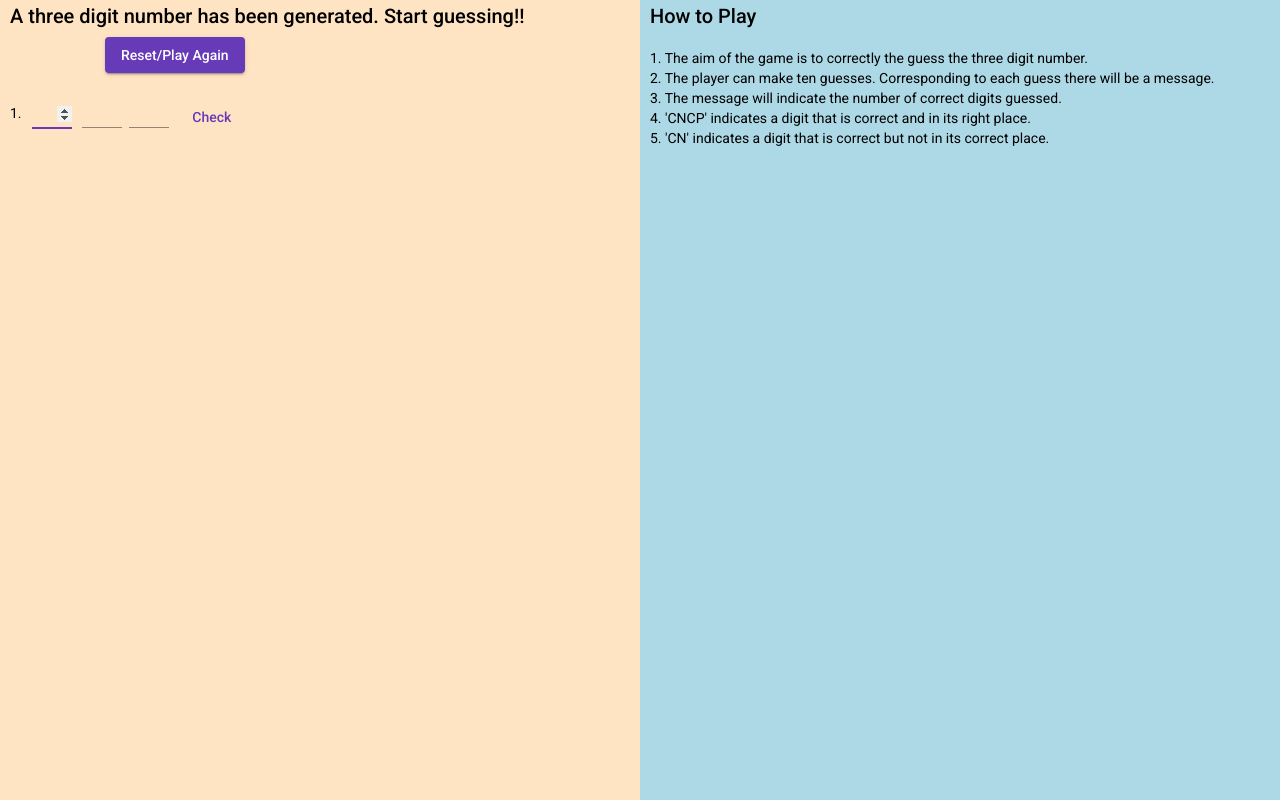
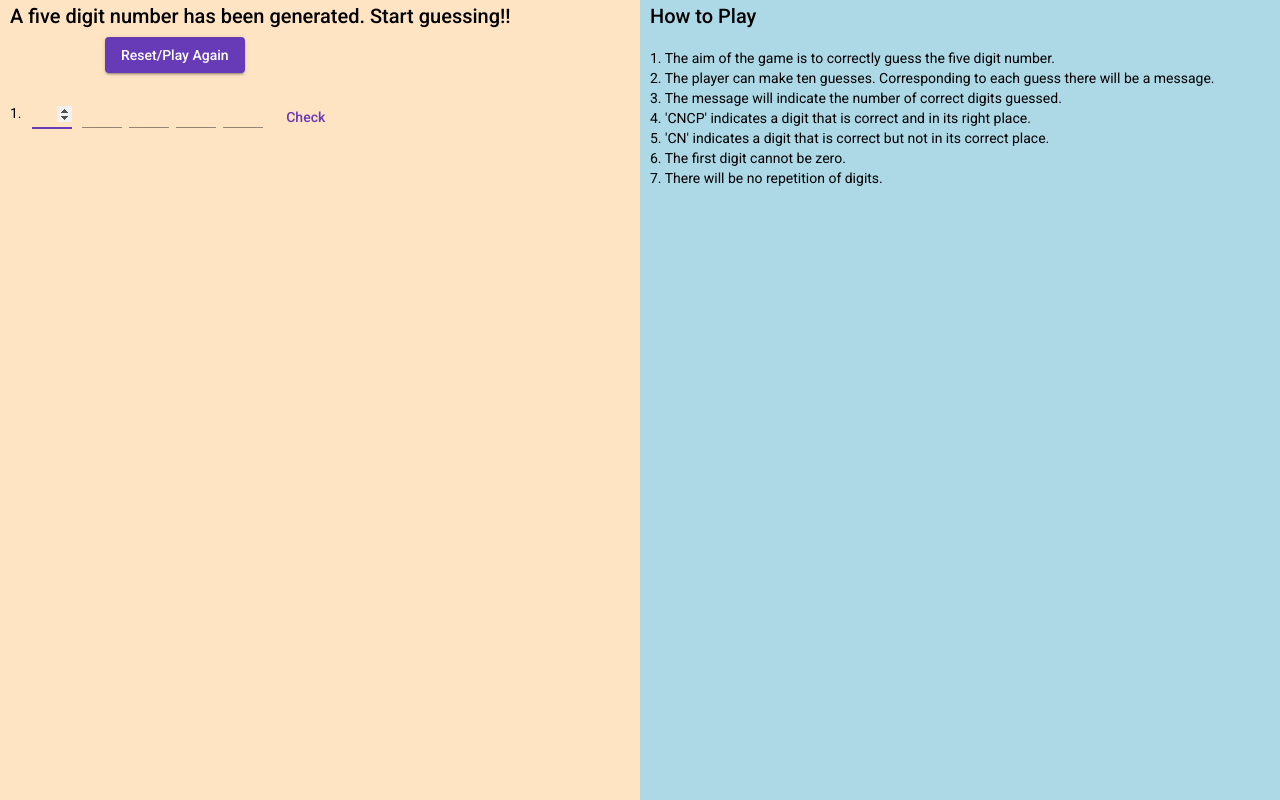
Before and after one commit to sid10h/speculate-number, an Angular app: page / in a window 1280 px wide. Both pictures are taken after a click on the button "Start Playing". Built offline with nearby package versions, Linux system fonts and the light colour scheme.

Commit message:
updates to deploy to heroku

```diff
--- a/src/app/number-guess/number-guess.component.html
+++ b/src/app/number-guess/number-guess.component.html
@@ -1,34 +1,59 @@
 <div class="split left" style="background-color: bisque;">
-    <button mat-raised-button color="primary" style="margin-top: 300px; margin-left: 326px;" *ngIf = "!isPlay" (click)="startPlaying()">Start Playing</button>
+    <button mat-raised-button color="primary" style="margin-top: 300px; margin-left: 326px;" *ngIf="!isPlay"
+        (click)="startPlaying()">Start Playing</button>
     <div *ngIf="isPlay">
-        <h2 style="margin-left: 10px;"> A three digit number has been generated. Start guessing!!
-            <button mat-raised-button color="primary" style="margin-left: 95px; margin-top: 5px;" (click)="callPlayAgain()">Reset/Play Again</button>
+        <h2 style="margin-left: 10px;"> A five digit number has been generated. Start guessing!!
+            <button mat-raised-button color="primary" style="margin-left: 95px; margin-top: 5px;"
+                (click)="callPlayAgain()">Reset/Play Again</button>
         </h2>
-        <div *ngFor = "let item of guessedNumbers, let i = index" style="clear: left; padding-left: 10px;">
+
+        <div *ngFor="let item of guessedNumbers, let i = index" style="clear: left; padding-left: 10px;">
+            <form>
                 <div class="inline">
                     {{i+1}}. &nbsp;
                     <mat-form-field style="width:40px;">
-                        <input matInput type="number" #first (keypress)="firstNumberOnly($event, i)" [(ngModel)]="item.first" [ngModelOptions]="{standalone: true}"
-                        [disabled] = "item.disable == true">
+                        <input matInput type="number" #first (keypress)="firstNumberOnly($event, i)"
+                            [(ngModel)]="item.first" [ngModelOptions]="{standalone: true}"
+                            [disabled]="item.disable == true">
                     </mat-form-field> &nbsp;&nbsp;
                 </div>
                 <div class="inline">
                     <mat-form-field style="width:40px;">
-                        <input matInput type="number" #second (keypress)="numberOnly($event, i, 2)" [(ngModel)]="item.second" [ngModelOptions]="{standalone: true}"
-                        [disabled] = "item.disable == true">
+                        <input matInput type="number" #second (keypress)="numberOnly($event, i, 2)"
+                            [(ngModel)]="item.second" [ngModelOptions]="{standalone: true}"
+                            [disabled]="item.disable == true">
                     </mat-form-field>&nbsp;&nbsp;
                 </div>
                 <div class="inline">
                     <mat-form-field style="width:40px;">
-                        <input matInput type="number" #third (keypress)="numberOnly($event, i, 3)" [(ngModel)]="item.third" [ngModelOptions]="{standalone: true}"
-                        [disabled] = "item.disable == true">
+                        <input matInput type="number" #third (keypress)="numberOnly($event, i, 3)"
+                            [(ngModel)]="item.third" [ngModelOptions]="{standalone: true}"
+                            [disabled]="item.disable == true">
                     </mat-form-field>&nbsp;&nbsp;
                 </div>
-                <button mat-button color="primary" style="margin-top: 10px;" (click)="testNumber(item, i+1)" [disabled]="item.disable">Check</button>
+                <div class="inline">
+                    <mat-form-field style="width:40px;">
+                        <input matInput type="number" #fourth (keypress)="numberOnly($event, i, 4)"
+                            [(ngModel)]="item.fourth" [ngModelOptions]="{standalone: true}"
+                            [disabled]="item.disable == true">
+                    </mat-form-field>&nbsp;&nbsp;
+                </div>
+                <div class="inline">
+                    <mat-form-field style="width:40px;">
+                        <input matInput type="number" #fifth (keypress)="numberOnly($event, i, 5)"
+                            [(ngModel)]="item.fifth" [ngModelOptions]="{standalone: true}"
+                            [disabled]="item.disable == true">
+                    </mat-form-field>&nbsp;&nbsp;
+                </div>
+                <button mat-button color="primary" style="margin-top: 10px;" (click)="testNumber(item, i+1)"
+                    [disabled]="item.disable">Check</button>
                 <span *ngIf="item.displayMessage == true">{{item.message}}</span>
+            </form>
         </div>
+
         <br><br>
-        <span *ngIf="displayFailMessage" style="clear: left; padding-left: 10px;">FAIL!! The correct number was {{generatedNumber}}
+        <span *ngIf="displayFailMessage" style="clear: left; padding-left: 10px;">FAIL!! The correct number was
+            {{displayNumber}}
         </span>
     </div>
 </div>
@@ -37,24 +62,13 @@
     <div>
         <h2 style="padding-left: 10px;">How to Play</h2>
         <p style="padding-left: 10px;">
-          1. The aim of the game is to correctly the guess the three digit number.
-          <br>
+            1. The aim of the game is to correctly guess the five digit number.<br>
             2. The player can make ten guesses. Corresponding to each guess there will be a message. <br>
             3. The message will indicate the number of correct digits guessed. <br>
             4. 'CNCP' indicates a digit that is correct and in its right place.<br>
             5. 'CN' indicates a digit that is correct but not in its correct place.<br>
+            6. The first digit cannot be zero.<br>
+            7. There will be no repetition of digits.
         </p>
     </div>
 </div>
-
-<!--  <style type="text/css">
-    .bgimg {
-        background-image: url('https://st3.depositphotos.com/16163280/18338/i/450/depositphotos_183384918-stock-photo-80s-synthwave-retrowave-background.jpg');
-    }
-    </style>
-
-    ...
-
-    <div class="bgimg">
-        div with background
-    </div> -->
--- a/src/app/number-guess/number-guess.component.ts
+++ b/src/app/number-guess/number-guess.component.ts
@@ -1,4 +1,5 @@
 import { Component, OnInit, ViewChild, ElementRef, QueryList, ViewChildren } from '@angular/core';
+import { THIS_EXPR } from '@angular/compiler/src/output/output_ast';
 
 @Component({
   selector: 'app-number-guess',
@@ -13,17 +14,36 @@ export class NumberGuessComponent implements OnInit {
   generatedNumber: any;
   displayFailMessage = false;
   isPlay = false;
+  displayNumber: any;
   @ViewChildren('first') firstField: QueryList<ElementRef>;
   @ViewChildren('second') secondField: QueryList<ElementRef>;
   @ViewChildren('third') thirdField: QueryList<ElementRef>;
+  @ViewChildren('fourth') fourthField: QueryList<ElementRef>;
+  @ViewChildren('fifth') fifthField: QueryList<ElementRef>;
 
   ngOnInit(): void {
-    this.generatedNumber = Math.floor(100 + Math.random() * 900);
+
+    var arr = [];
+    var r = Math.floor(Math.random() * 10);
+    if(r != 0) {
+      arr.push(r);
+    }
+    while(arr.length < 5) {
+      var r = Math.floor(Math.random() * 10);
+      if(arr.indexOf(r) === -1) {
+        arr.push(r);
+      }
+    }
+
+    this.generatedNumber = arr;
     const guessNumber = {} as ThreeDigitNumber;
     guessNumber.first = '';
     guessNumber.second = '';
     guessNumber.third = '';
+    guessNumber.fourth = '';
+    guessNumber.fifth = '';
     this.guessedNumbers.push(guessNumber);
+    this.displayNumber = 1*this.generatedNumber[4] + 10*this.generatedNumber[3] + 100*this.generatedNumber[2] + 1000*this.generatedNumber[1] + 10000*this.generatedNumber[0];
   }
 
   numberOnly(event, index, position): boolean {
@@ -36,8 +56,17 @@ export class NumberGuessComponent implements OnInit {
         element.nativeElement.focus()
       )
     }
+    if (position === 3) {
+      this.fourthField.forEach((element, index) =>
+        element.nativeElement.focus()
+      )
+    }
+    if (position === 4) {
+      this.fifthField.forEach((element, index) =>
+        element.nativeElement.focus()
+      )
+    }
     return true;
-
   }
 
   startPlaying() {
@@ -57,40 +86,56 @@ export class NumberGuessComponent implements OnInit {
   }
 
   testNumber(number, index) {
-     if (number.first === '' || number.second === '' || number.third === '') {
+    if (number.first === '' || number.second === '' || number.third === '') {
       alert('Fill all entries')
       return;
     }
     number.disable = true;
-    const firstNum = parseInt((this.generatedNumber + '')[0]);
-    const secondNum = parseInt((this.generatedNumber + '')[1]);
-    const thirdNum = parseInt((this.generatedNumber + '')[2]);
+    const firstNum = this.generatedNumber[0];
+    const secondNum = this.generatedNumber[1];
+    const thirdNum = this.generatedNumber[2];
+    const fourthNum = this.generatedNumber[3];
+    const fifthNum = this.generatedNumber[4];
     let fixed = 0;
     let variable = 0;
     if (number.first === firstNum) {
       fixed++
-    } else if (number.first === secondNum || number.first === thirdNum) {
+    } else if (number.first === secondNum || number.first === thirdNum || number.first === fourthNum || number.first === fifthNum) {
       variable++
     }
 
     if (number.second === secondNum) {
       fixed++
-    } else if (number.second === firstNum || number.second === thirdNum) {
+    } else if (number.second === firstNum || number.second === thirdNum || number.second === fourthNum || number.second === fifthNum) {
       variable++
     }
 
     if (number.third === thirdNum) {
       fixed++
-    } else if (number.third === secondNum || number.third === firstNum) {
+    } else if (number.third === firstNum || number.third === secondNum || number.second === fourthNum || number.second === fifthNum) {
+      variable++
+    }
+
+    if (number.fourth === fourthNum) {
+      fixed++
+    } else if (number.fourth === firstNum || number.fourth === secondNum || number.fourth === thirdNum || number.fourth === fifthNum) {
+      variable++
+    }
+
+    if (number.fifth === fifthNum) {
+      fixed++
+    } else if (number.fifth === firstNum || number.fifth === secondNum || number.fifth === thirdNum || number.fifth === fourthNum) {
       variable++
     }
     number.displayMessage = true;
     if (this.guessedNumbers.length < 10) {
-      if (fixed != 3) {
+      if (fixed != 5) {
         const guessNumber = {} as ThreeDigitNumber;
         guessNumber.first = '';
         guessNumber.second = '';
         guessNumber.third = '';
+        guessNumber.fourth = '';
+        guessNumber.fifth = '';
         this.guessedNumbers.push(guessNumber);
         this.cursorFirst(this.firstField, index);
         number.message = fixed + ' CNCP and ' + variable + ' CN'
@@ -99,7 +144,7 @@ export class NumberGuessComponent implements OnInit {
         return;
       }
     } else if (this.guessedNumbers.length == 10) {
-      if (fixed != 3) {
+      if (fixed != 5) {
         number.message = fixed + ' CNCP and ' + variable + ' CN'
         this.displayFailMessage = true;
       } else {
@@ -127,6 +172,8 @@ export interface ThreeDigitNumber {
   first: any;
   second: any;
   third: any;
+  fourth: any;
+  fifth: any;
   disable: boolean;
   displayMessage: boolean;
   message: any;
```
Lines whose indentation alone changed are shown as unchanged.
